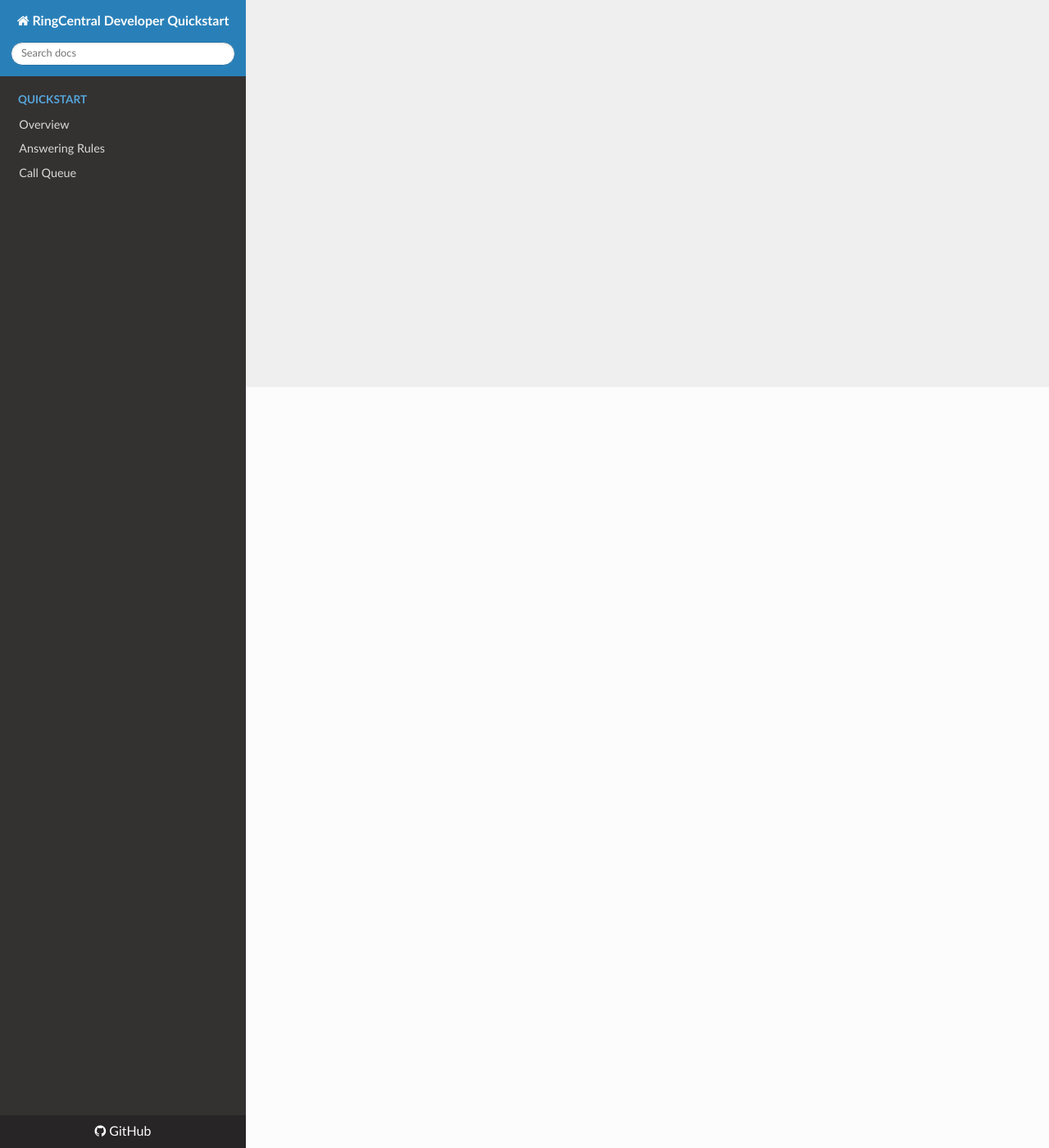
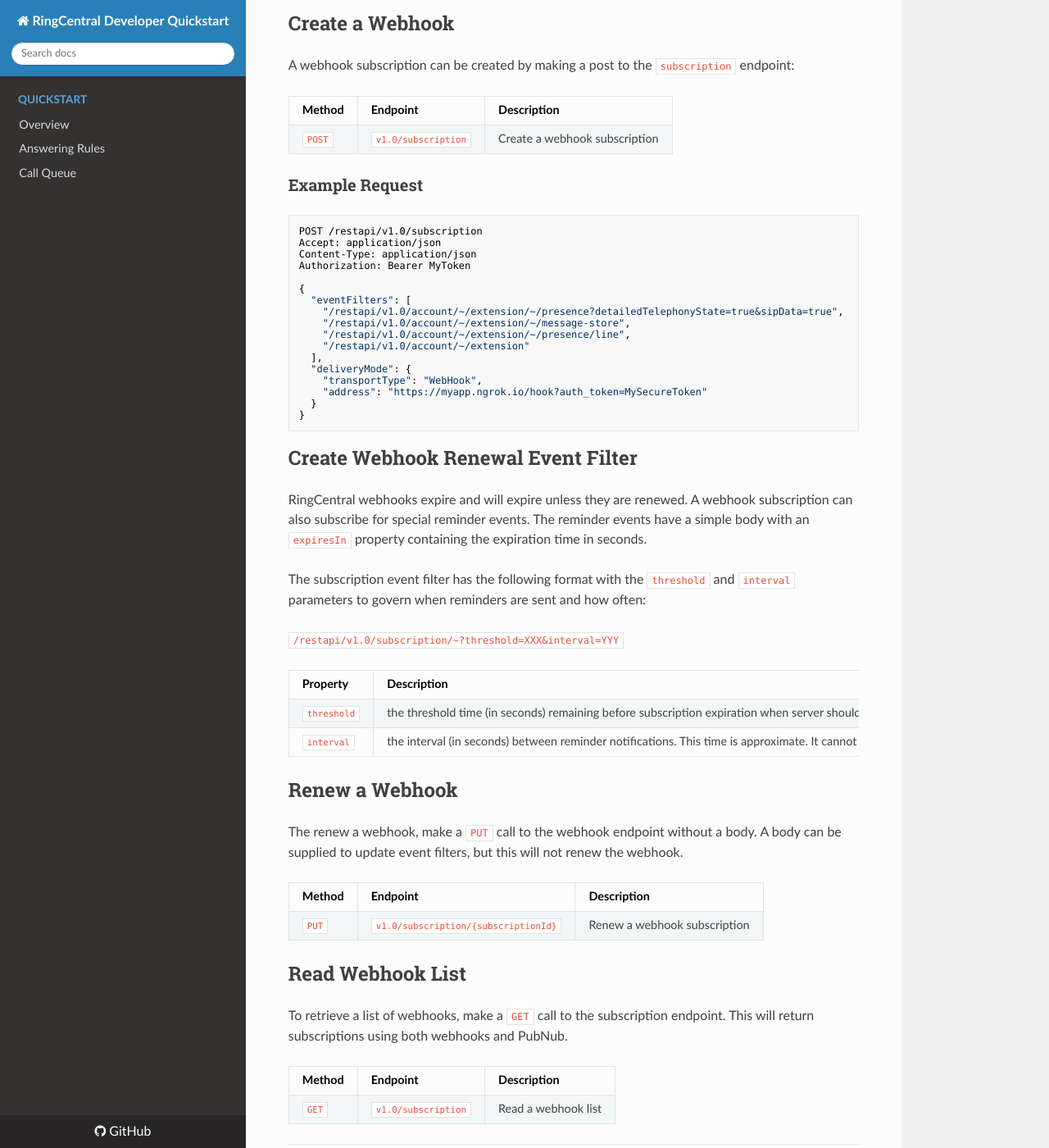
Before and after one commit to grokify/ringcentral-docs-quickstart, an MkDocs documentation site: the page built from docs/webhooks.md, in a window 1280 px wide and 1400 px high, scrolled down 928 px. Shown: the whole window at 82% size. Built offline with MkDocs 1.6.1, drawn with Linux system fonts in a browser that asks for light colours; nearby versions of some CDN libraries; old or Windows-style settings are respelled for this version of MkDocs; some of the changed text lies outside the part shown.

Commit message:
add webhooks

````diff
--- a/docs/webhooks.md
+++ b/docs/webhooks.md
@@ -1 +1,93 @@
 # Webhooks
+
+RingCentral's Connect Platform supports oubound webhooks as a method of receiving push notifications.
+
+## Create a Webhook URL
+
+To create a webhook, you'll need webserver that listens on a specif URL for events, known as the webhook URL, that you will configure when creating the subscription. The webhook URL service must meet the following requirements:
+
+1. is available on the Internet
+2. has a TLS / SSL enabled*
+3. can respond within 1000 milliseconds
+4. will respond with `Validation-Token` header on subscription
+
+TLS / SSL only needs to be enabled in production. For development purposes, TLS is not necessary.
+
+For development purposes, you can use localhost along with a service like [ngrok](https://ngrok.com/).
+
+### Example URL
+
+To subscribe, the webhook URL must return a `Validation-Token` header when it is presented with one.
+
+Here is a minimal example using PHP:
+
+```php
+<?php
+
+$v = $_SERVER['HTTP_VALIDATION_TOKEN'] || '';
+
+if (strlen($v)>0) {
+  header("Validation-Token: {$v}");
+}
+
+?>
+```
+
+## Create a Webhook
+
+A webhook subscription can be created by making a post to the `subscription` endpoint:
+
+| Method | Endpoint | Description |
+|--------|----------|-------------|
+| `POST` | `v1.0/subscription` | Create a webhook subscription |
+
+### Example Request
+
+```bash
+POST /restapi/v1.0/subscription
+Accept: application/json
+Content-Type: application/json
+Authorization: Bearer MyToken
+
+{
+  "eventFilters": [
+    "/restapi/v1.0/account/~/extension/~/presence?detailedTelephonyState=true&sipData=true",
+    "/restapi/v1.0/account/~/extension/~/message-store",
+    "/restapi/v1.0/account/~/extension/~/presence/line",
+    "/restapi/v1.0/account/~/extension"
+  ],
+  "deliveryMode": {
+    "transportType": "WebHook",
+    "address": "https://myapp.ngrok.io/hook?auth_token=MySecureToken"
+  }
+}
+```
+
+## Create Webhook Renewal Event Filter
+
+RingCentral webhooks expire and will expire unless they are renewed. A webhook subscription can also subscribe for special reminder events. The reminder events have a simple body with an `expiresIn` property containing the expiration time in seconds.
+
+The subscription event filter has the following format with the `threshold` and `interval` parameters to govern when reminders are sent and how often:
+
+`/restapi/v1.0/subscription/~?threshold=XXX&interval=YYY`
+
+| Property | Description |
+|----------|-------------|
+| `threshold` | the threshold time (in seconds) remaining before subscription expiration when server should start to send renewal reminder notifications. This time is approximate. It cannot be less than the interval of reminder job execution. It also cannot be greater than a half of this subscription TTL. |
+| `interval` |  the interval (in seconds) between reminder notifications. This time is approximate. It cannot be less than the interval of reminder job execution. It also cannot be greater than a half of threshold value. |
+
+## Renew a Webhook
+
+The renew a webhook, make a `PUT` call to the webhook endpoint without a body. A body can be supplied to update event filters, but this will not renew the webhook.
+
+| Method | Endpoint | Description |
+|--------|----------|-------------|
+| `PUT` | `v1.0/subscription/{subscriptionId}` | Renew a webhook subscription |
+
+## Read Webhook List
+
+To retrieve a list of webhooks, make a `GET` call to the subscription endpoint. This will return subscriptions using both webhooks and PubNub.
+
+| Method | Endpoint | Description |
+|--------|----------|-------------|
+| `GET` | `v1.0/subscription` | Read a webhook list |
````
Also changed, not shown: README.md (+1 -0 lines), docs/call_queue.md (+35 -35 lines), docs/index.md (+1 -0 lines).
